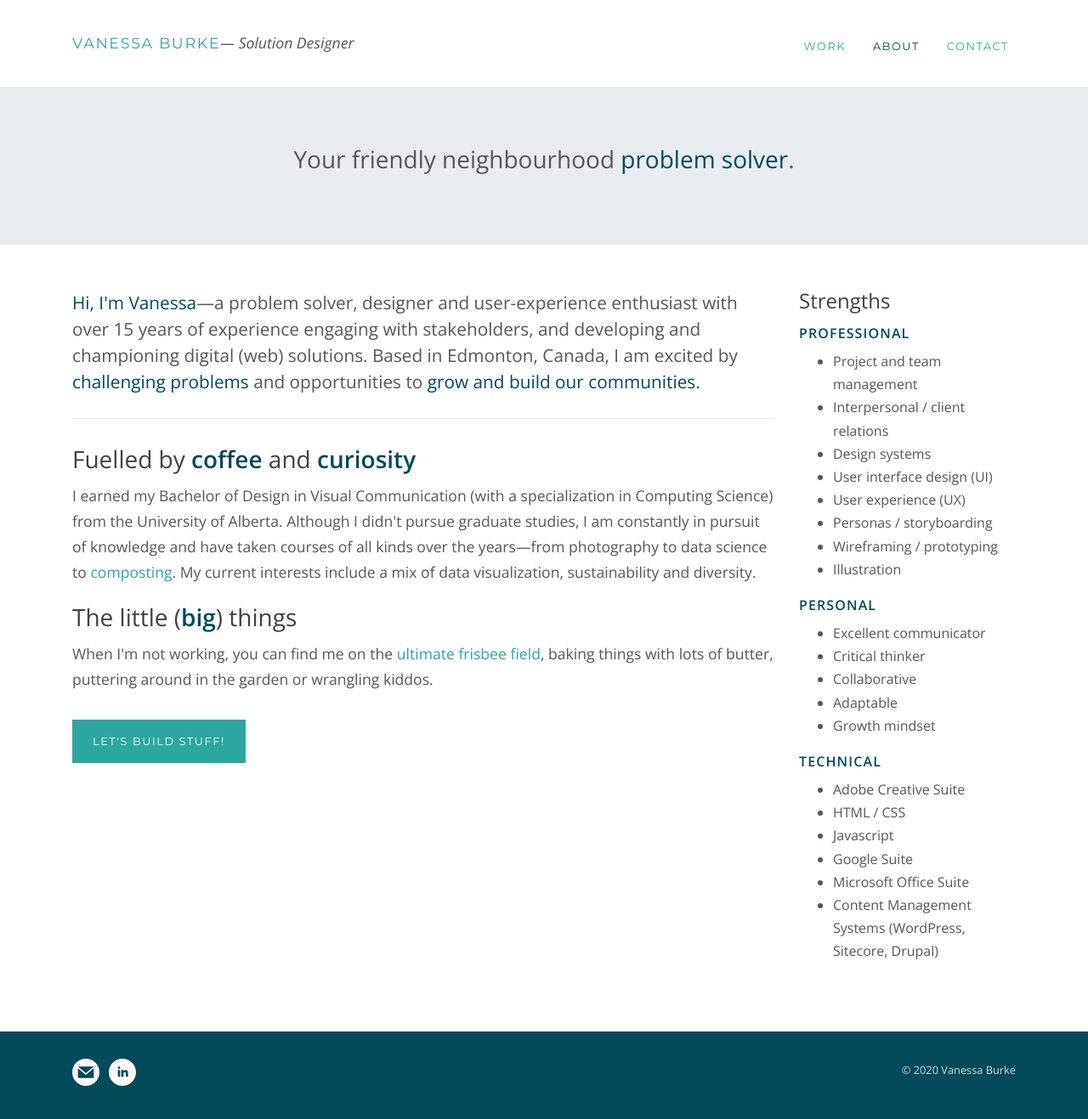
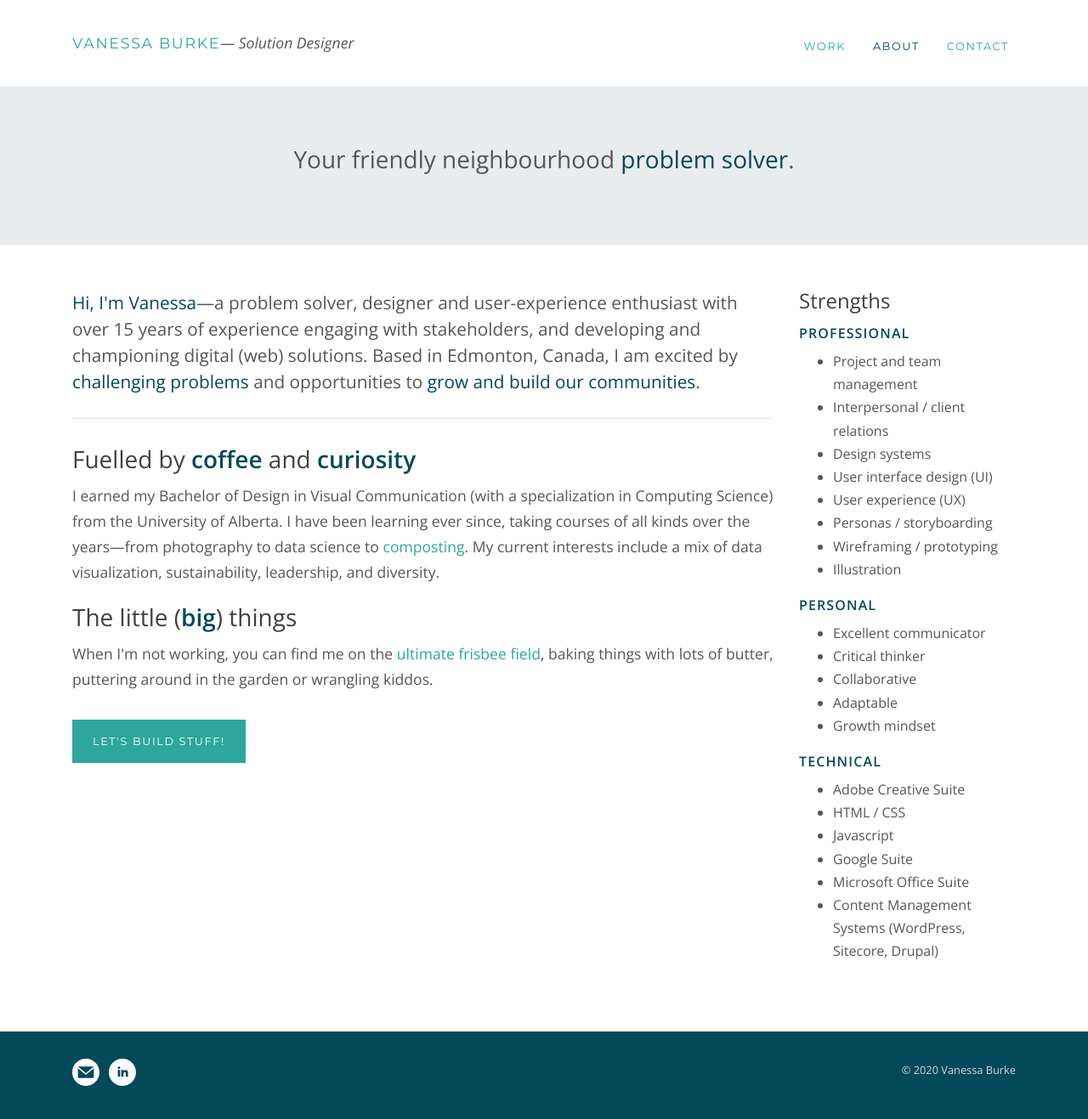
Before and after one commit to vnburke/vnburke.github.io, a Jekyll site: the page built from about.md, in a window 1280 px wide and 1342 px high. Shown: the top 1317 px of the window at 85% size. Built offline with Jekyll 4.4.1, drawn with Linux system fonts in a browser that asks for light colours.

Commit message:
Updated about content

```diff
--- a/about.md
+++ b/about.md
@@ -35,7 +35,7 @@ title: About
       <p class="lead sm"><strong>Hi, I'm Vanessa</strong>&mdash;a problem solver, designer and user-experience enthusiast with over 15 years of experience engaging with stakeholders, and developing and championing digital (web) solutions. Based in Edmonton, Canada, I am excited by <strong>challenging problems</strong> and opportunities to <strong>grow and build our communities</strong>.</p>
       <hr>
       <h2>Fuelled by <strong>coffee</strong> and <strong>curiosity</strong></h2>
-      <p>I earned my Bachelor of Design in Visual Communication (with a specialization in Computing Science) from the University of Alberta. Although I didn't pursue graduate studies, I am constantly in pursuit of knowledge and have taken courses of all kinds over the years&mdash;from photography to data science to <a href="https://www.edmonton.ca/programs_services/landscaping_gardening/compost-education.aspx">composting</a>. My current interests include a mix of data visualization, sustainability and diversity.</p>
+      <p>I earned my Bachelor of Design in Visual Communication (with a specialization in Computing Science) from the University of Alberta. I have been learning ever since, taking courses of all kinds over the years&mdash;from photography to data science to <a href="https://www.edmonton.ca/programs_services/landscaping_gardening/compost-education.aspx">composting</a>. My current interests include a mix of data visualization, sustainability, leadership, and diversity.</p>
 
       <!-- <h2>Challenge <strong>accepted</strong>!</h2>
       <p>As fate would have it, I have spent most of my career in the digital space&mdash;a field that is ever evolving. Though digging into user research or analyzing data may not be very glamourous, gleaning insight to inform design that solves problems for people makes it all worthwhile!</p> -->
```
